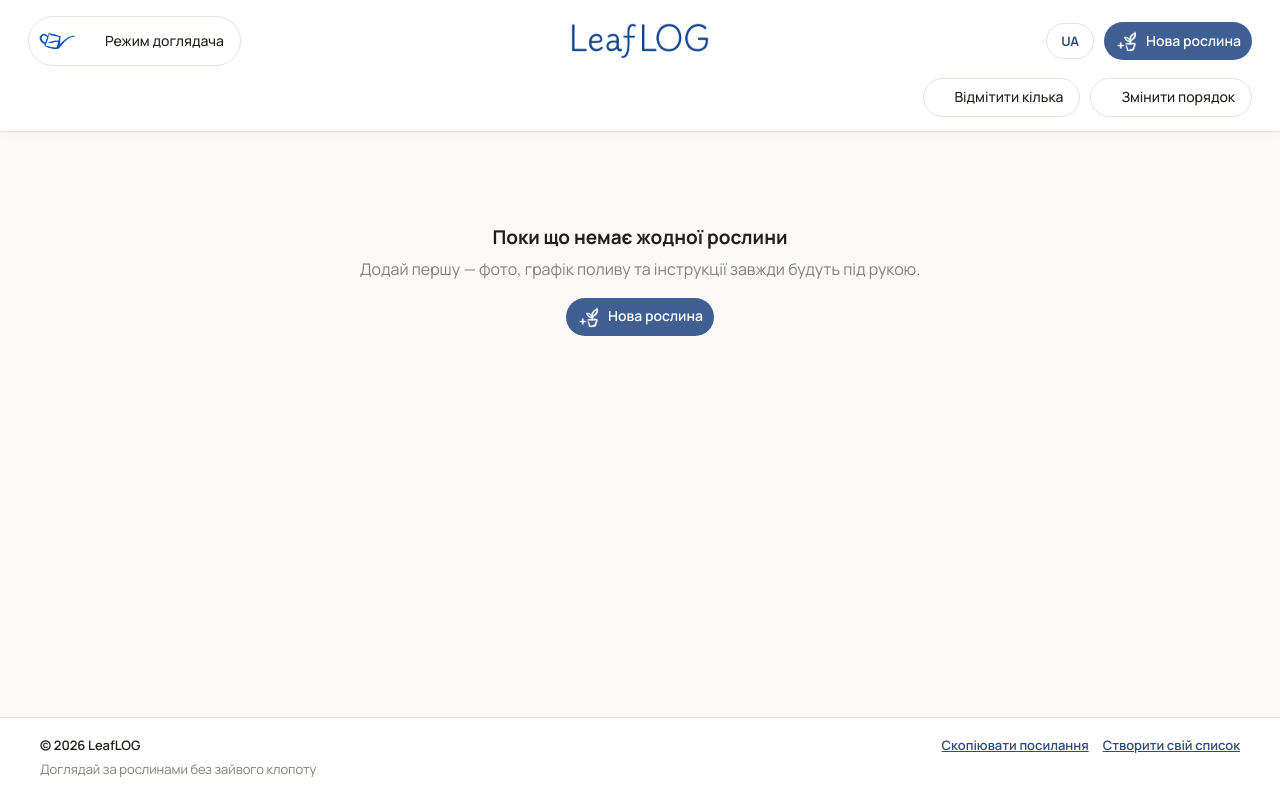
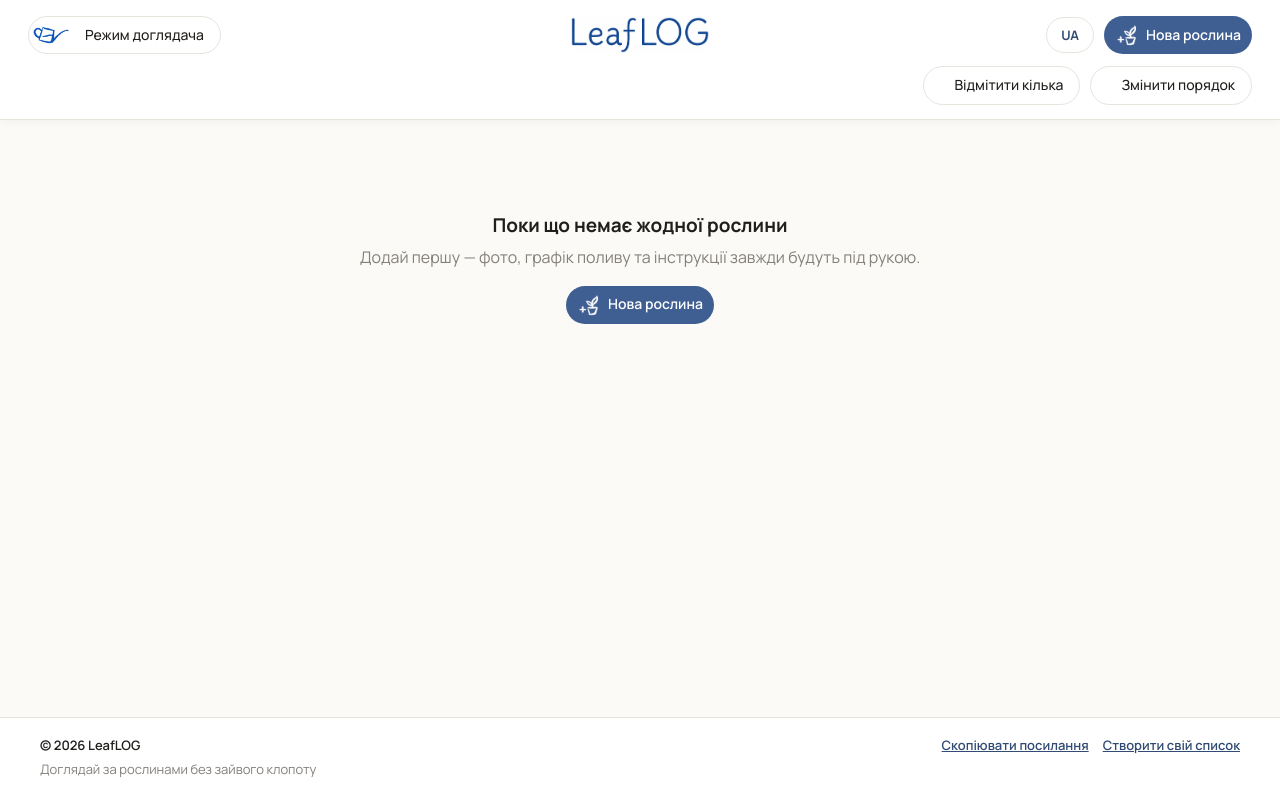
Before and after one commit to paliru-qa/Leaf-log, a website: page index.html in a window 1280 px wide. Drawn offline with Linux system fonts and the light colour scheme; no server answers.

Commit message:
Update index.html

```diff
--- a/index.html
+++ b/index.html
@@ -171,8 +171,8 @@ input,textarea{ font-family:'Manrope', sans-serif; }
 #caretakerToggle{
   display:inline-flex;
   align-items:center;
-  gap:8px;
-  padding:6px 16px 6px 10px;
+  gap:1px;
+  padding:0 16px 0 4px;
 }
 
 .btn-primary,
```
